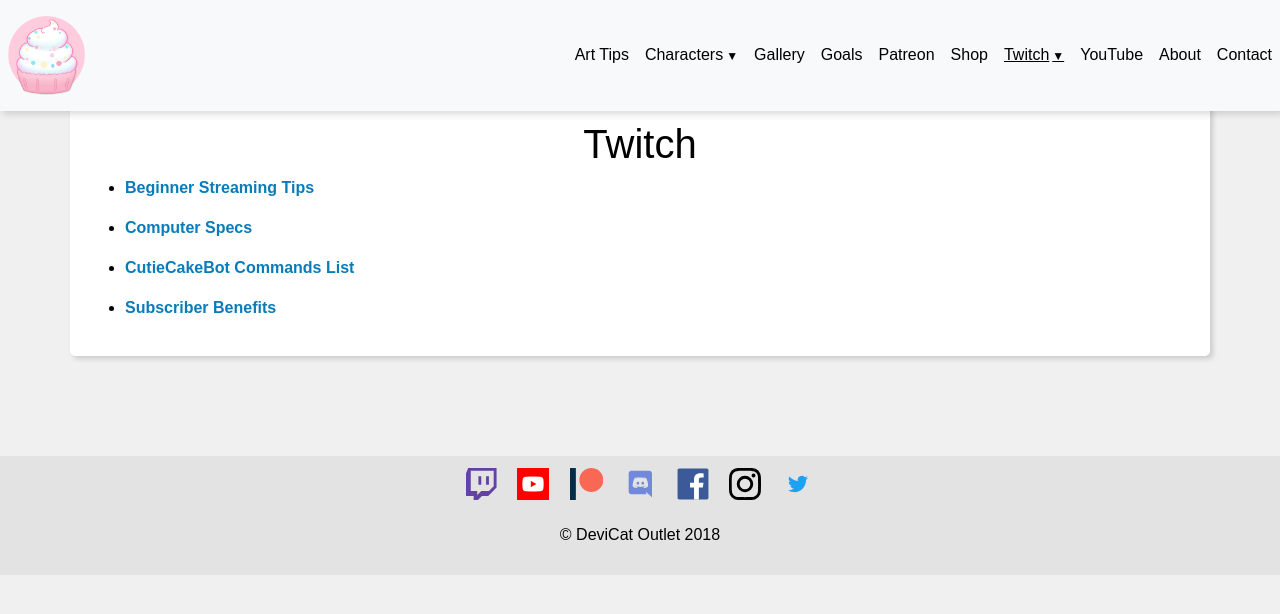
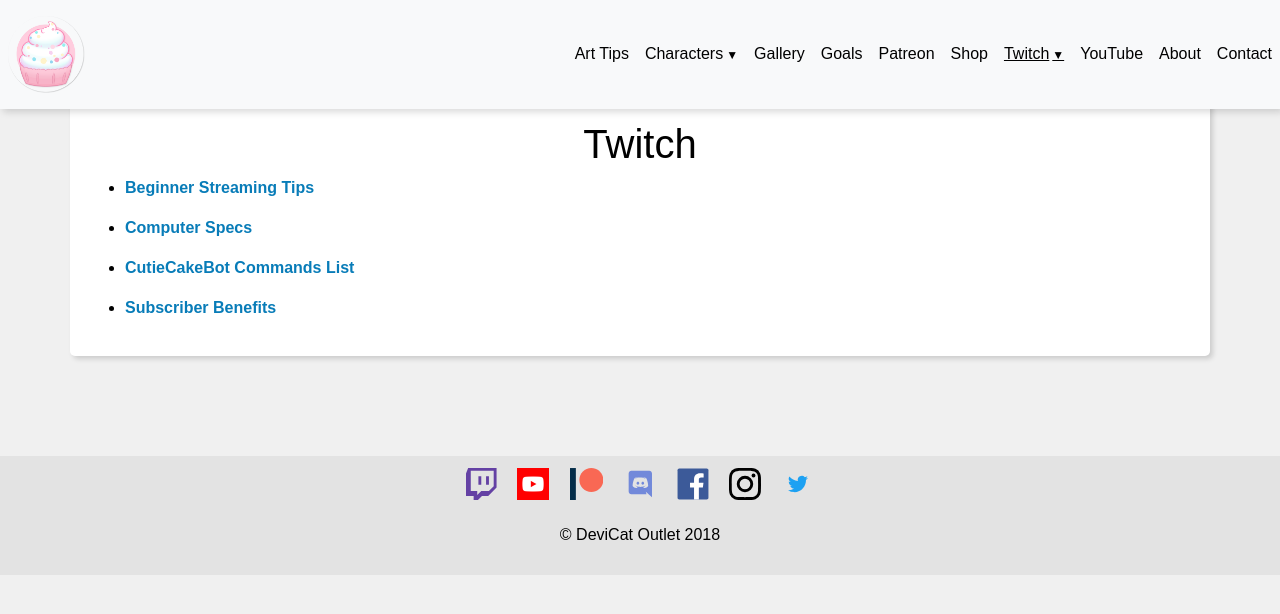
Before and after one commit to DeviCatOutlet/devicatoutlet.github.io, a Jekyll site: the page built from twitch.md, in a window 1280 px wide. Shown: the top 614 px of the page. Built offline with Jekyll 4.4.1, drawn with Linux system fonts in a browser that asks for light colours; our own code applies the rules of GitHub Pages for plain Markdown files.

Commit message:
Update .keep margin for icon
and change the cakeicon to cakeicon_bg

```diff
--- a/_layouts/default.html
+++ b/_layouts/default.html
@@ -19,7 +19,7 @@
     <nav>
       <input type=checkbox>
       <div id=raptor_button><div></div><div></div><div></div></div>
-      <a class=keep href="/"><img src="img/cakeicon.png" alt="DeviCat"></a>
+      <a class=keep href="/"><img src="img/cakeicon_bg.png" alt="DeviCat"></a>
       <div style="flex-grow: 1"></div>
       {%- for dest in site.nav %}{%- for info in dest -%}
         {%- if info[1] -%}
--- a/css/main.css
+++ b/css/main.css
@@ -295,6 +295,7 @@
 		display: block;
 		position: absolute;
 		left: calc(50% - 77px / 2);
+		margin-bottom: -3rem
 	}
 	nav > a, nav > .nav-menucontainer {
 		display: none;
```
